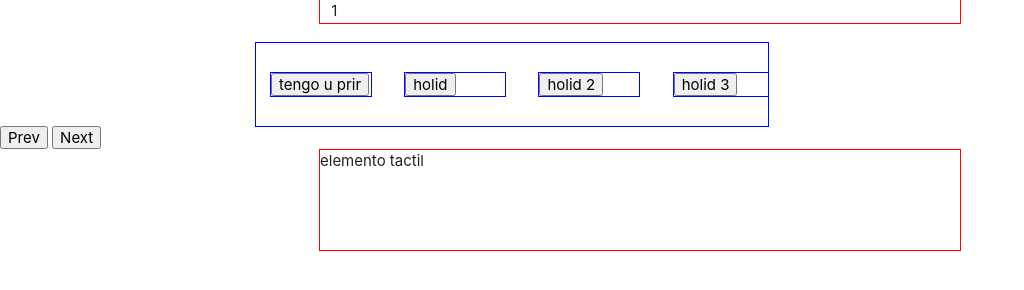
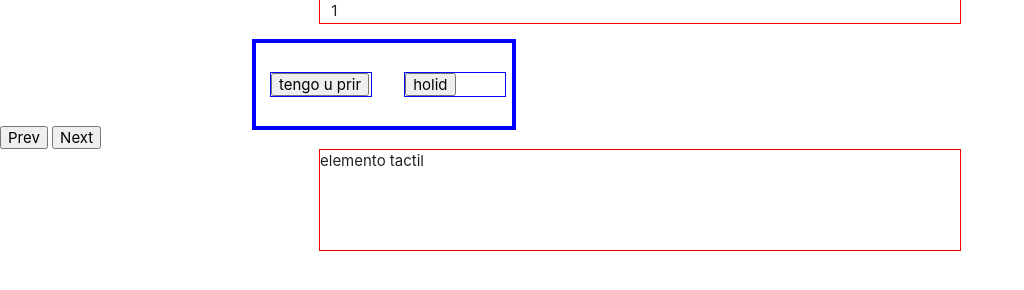
Before and after one commit to melissayauri/quick-replies-scroll-sprint5, a plain HTML site: page index.html in a window 1280 px wide. Shown: the whole page, without its empty margins (0-1024 px from the left). Drawn offline with nearby package versions, Linux system fonts and the light colour scheme.

Commit message:
touch desktop

```diff
--- a/main.css
+++ b/main.css
@@ -32,7 +32,7 @@
   .items {
     position: relative;
     left:20%;
-    width: 40%;
+    width: 20%;
     /*overflow-x: hidden;*/
    /* overflow-y: hidden;*/
   /* overflow-x: auto;
@@ -42,16 +42,21 @@
     will-change: transform;*/
     user-select: none;
     cursor: pointer;
-    outline: 1px solid blue;
+    outline: 4px solid blue;
     overflow-x: scroll;
     overflow-y: hidden;
     white-space: nowrap;
     -webkit-overflow-scrolling: touch;
 
   }
+  .items::-webkit-scrollbar {
+    width: 0.65em;
+    height: 0.65em;
+
+}
   .container-item{
-overflow-x: auto;
--webkit-overflow-scrolling: touch;
+/*overflow-x: auto;
+-webkit-overflow-scrolling: touch;*/
   }
   .items.active {
     background: rgba(255, 255, 255, 0.3);
```
